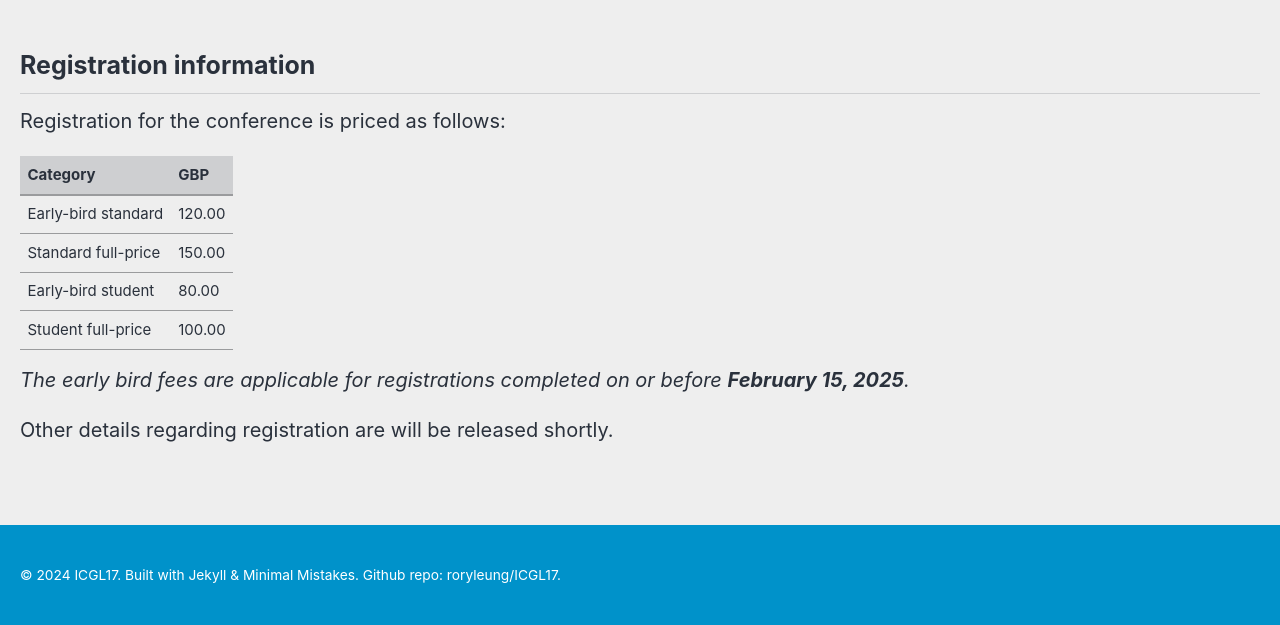
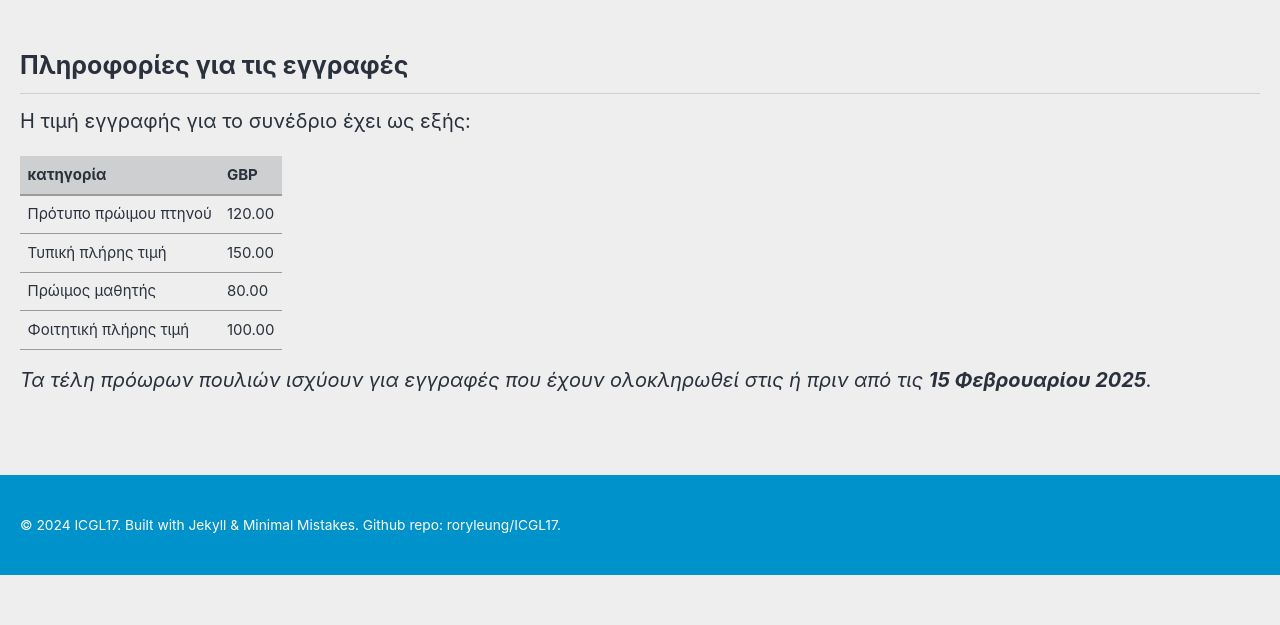
Before and after one commit to roryleung/ICGL17, a Jekyll site: the page built from _pages/gr_registration.md, in a window 1280 px wide. Shown: the part 417-1042 px from the top of the page. Built offline with Jekyll 4.4.1, drawn with Linux system fonts in a browser that asks for light colours; cached includes are drawn as plain includes; nearby versions of some CDN libraries; after the commit the page ends 992 px from its top, so only the background shows below that.

Commit message:
Update gr_registration.md

```diff
--- a/_pages/gr_registration.md
+++ b/_pages/gr_registration.md
@@ -11,17 +11,15 @@ header:
 excerpt: "23-26 Σεπτεμβρίου 2025<br>Πανεπιστήμιο του Κέιμπριτζ, Ηνωμένο Βασίλειο"
 ---
 
-## Registration information
+## Πληροφορίες για τις εγγραφές
 
-Registration for the conference is priced as follows:
+Η τιμή εγγραφής για το συνέδριο έχει ως εξής:
 
-| Category | GBP |
+| κατηγορία | GBP |
 | --- | --- |
-| Early-bird standard | 120.00 |
-| Standard full-price | 150.00 |
-| Early-bird student | 80.00 |
-| Student full-price | 100.00 |
+| Πρότυπο πρώιμου πτηνού | 120.00 |
+| Τυπική πλήρης τιμή | 150.00 |
+| Πρώιμος μαθητής | 80.00 |
+| Φοιτητική πλήρης τιμή | 100.00 |
 
-_The early bird fees are applicable for registrations completed on or before **February 15, 2025**._
-
-Other details regarding registration are will be released shortly.
+_Τα τέλη πρόωρων πουλιών ισχύουν για εγγραφές που έχουν ολοκληρωθεί στις ή πριν από τις **15 Φεβρουαρίου 2025**._
```
